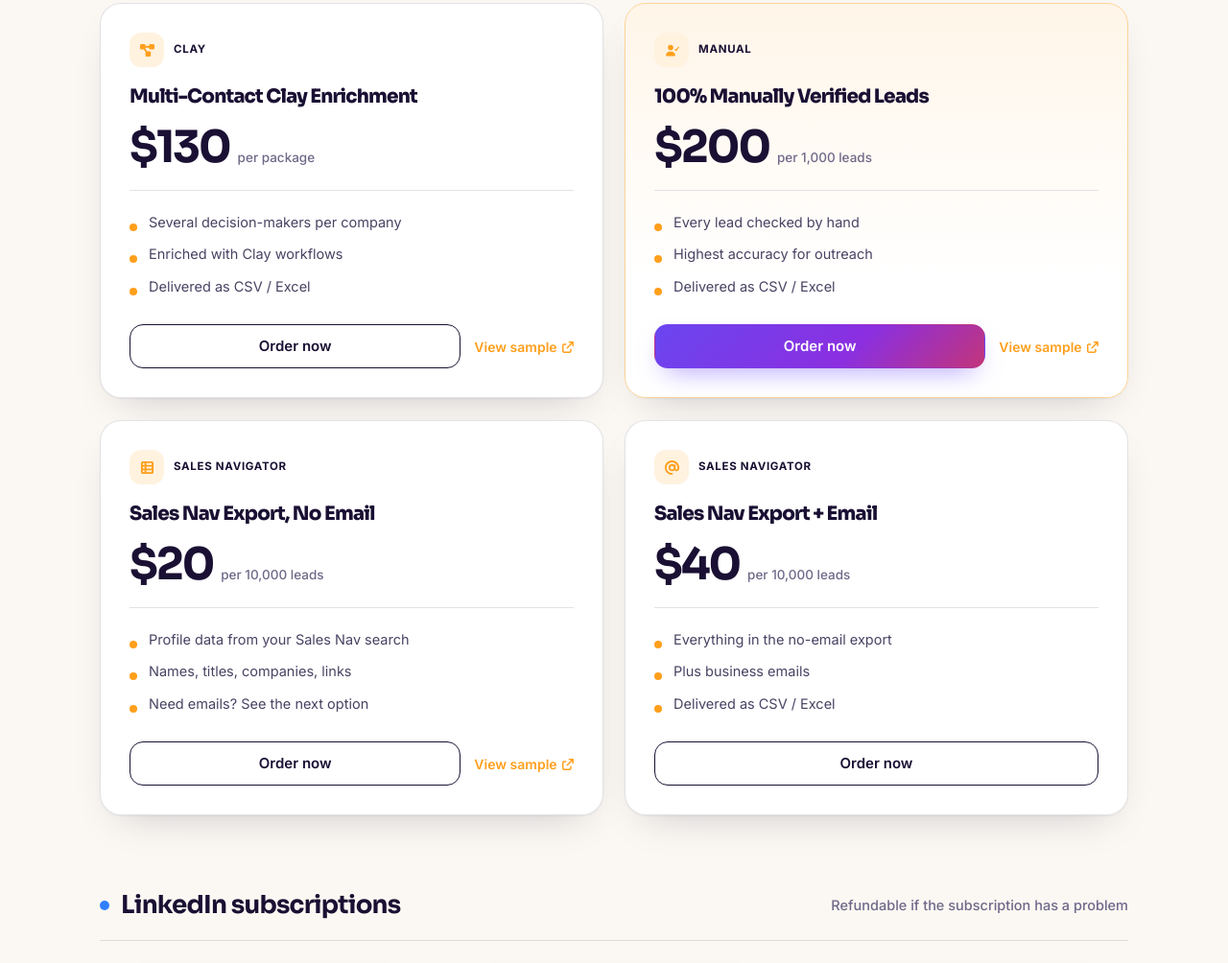
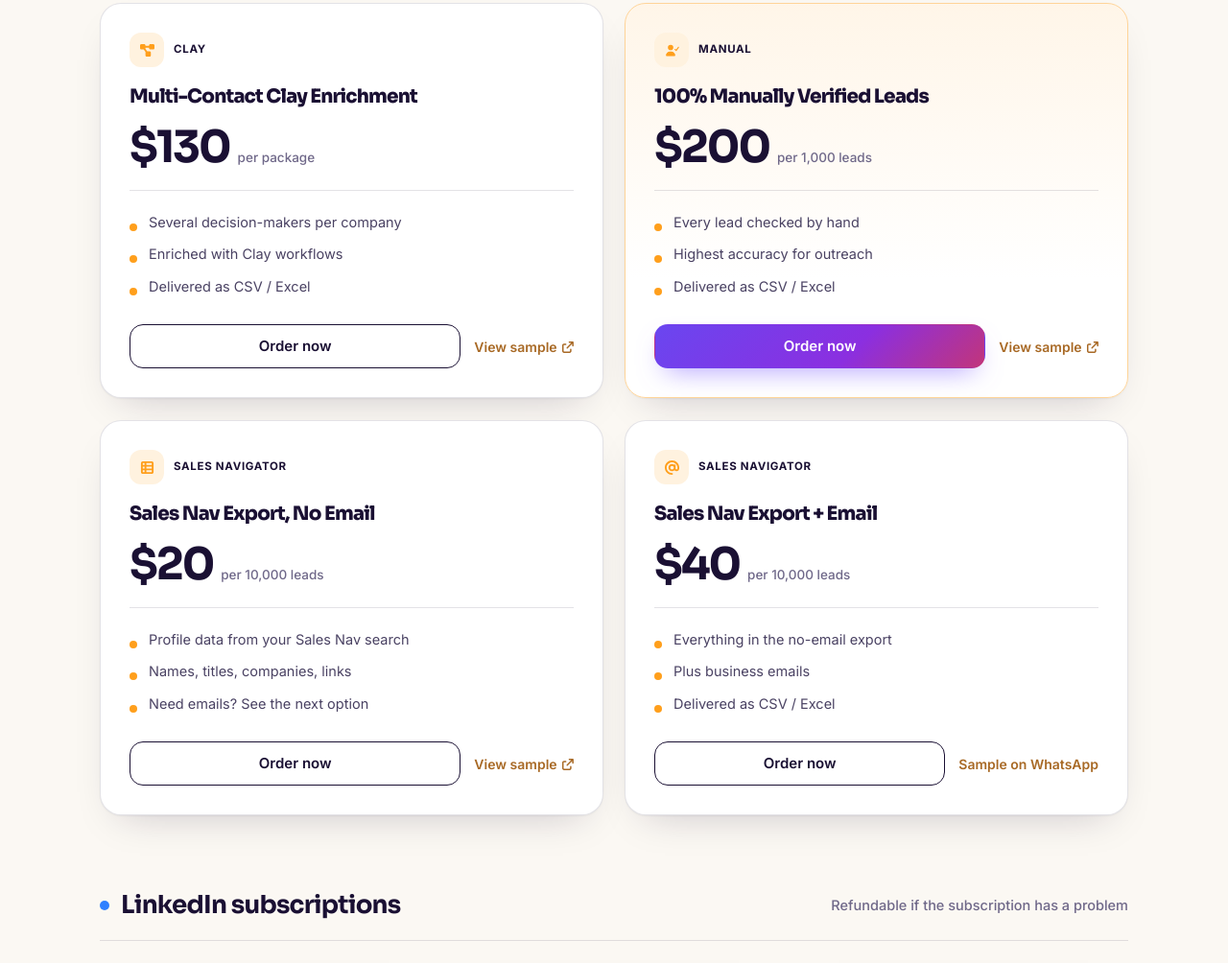
Before and after one commit to mehedi4upwork/lead-services, a plain HTML site: page index.html in a window 1280 px wide. Shown: the part 2032-3036 px from the top of the page at 96% size. Drawn offline with Linux system fonts and the light colour scheme.

Commit message:
Sales Nav + Email: sample via WhatsApp; darker sample link colour for contrast
Co-Authored-By: Claude Sonnet 5.5 <noreply@anthropic.com>
Claude-Session: https://claude.ai/code/session_01Quw8azerTM6zja7tU1JPGC

```diff
--- a/index.html
+++ b/index.html
@@ -27,7 +27,7 @@
     <link rel="preconnect" href="https://fonts.googleapis.com">
     <link rel="preconnect" href="https://fonts.gstatic.com" crossorigin>
     <link href="https://fonts.googleapis.com/css2?family=Inter:wght@400;500;600;700&amp;family=Sora:wght@500;600;700;800&amp;display=swap" rel="stylesheet">
-    <link rel="stylesheet" href="style.css?v=22">
+    <link rel="stylesheet" href="style.css?v=24">
 
     <!-- Structured data -->
     <script type="application/ld+json">
@@ -112,7 +112,7 @@
 <h3>Sales Nav Export + Email</h3>
 <div class="price"><span class="amount">$40</span><span class="per">per 10,000 leads</span></div>
 <ul class="features"><li><i class="ic fa-circle" aria-hidden="true"><svg viewBox="0 0 512 512" aria-hidden="true" focusable="false"><path d="M0 256a256 256 0 1 1 512 0 256 256 0 1 1-512 0"/></svg></i><span>Everything in the no-email export</span></li><li><i class="ic fa-circle" aria-hidden="true"><svg viewBox="0 0 512 512" aria-hidden="true" focusable="false"><path d="M0 256a256 256 0 1 1 512 0 256 256 0 1 1-512 0"/></svg></i><span>Plus business emails</span></li><li><i class="ic fa-circle" aria-hidden="true"><svg viewBox="0 0 512 512" aria-hidden="true" focusable="false"><path d="M0 256a256 256 0 1 1 512 0 256 256 0 1 1-512 0"/></svg></i><span>Delivered as CSV / Excel</span></li></ul>
-<div class="card-foot"><a class="btn btn-outline" href="https://wa.me/8801728471484?text=Hello%2C%20I%27m%20interested%20in%3A%2010K%20Sales%20Nav%20Export%2C%20With%20Email%20%28%2440%29" target="_blank" rel="noopener" data-service="10K Sales Nav Export, With Email ($40)">Order now</a></div>
+<div class="card-foot"><a class="btn btn-outline" href="https://wa.me/8801728471484?text=Hello%2C%20I%27m%20interested%20in%3A%2010K%20Sales%20Nav%20Export%2C%20With%20Email%20%28%2440%29" target="_blank" rel="noopener" data-service="10K Sales Nav Export, With Email ($40)">Order now</a><a class="sample" href="https://wa.me/8801728471484?text=Hello%2C%20I%20would%20like%20a%20sample%20for%3A%2010K%20Sales%20Nav%20Export%2C%20With%20Email" target="_blank" rel="noopener">Sample on WhatsApp</a></div>
 </article></div></div>
 <div class="group g-blue"><div class="group-head"><h3>LinkedIn subscriptions</h3><p>Refundable if the subscription has a problem</p></div><div class="grid g3"><article class="card">
 <div class="card-head"><span class="tag"><i class="ic fa-linkedin" aria-hidden="true"><svg viewBox="0 0 448 512" aria-hidden="true" focusable="false"><path d="M416 32H31.9C14.3 32 0 46.5 0 64.3v383.4C0 465.5 14.3 480 31.9 480H416c17.6 0 32-14.5 32-32.3V64.3c0-17.8-14.4-32.3-32-32.3M135.4 416H69V202.2h66.5V416zM102.2 96a38.5 38.5 0 1 1 0 77 38.5 38.5 0 1 1 0-77m282.1 320h-66.4V312c0-24.8-.5-56.7-34.5-56.7-34.6 0-39.9 27-39.9 54.9V416h-66.4V202.2h63.7v29.2h.9c8.9-16.8 30.6-34.5 62.9-34.5 67.2 0 79.7 44.3 79.7 101.9z"/></svg></i> LinkedIn</span></div>
--- a/style.css
+++ b/style.css
@@ -749,3 +749,4 @@ i.ic svg{width:1em;height:1em;fill:currentColor;display:block;flex:none}
 .btn-primary{background:linear-gradient(135deg,#6a46f0,#8b2fe0 60%,#c2357a)}
 .card.special{background:linear-gradient(135deg,#4f33e0 0%,#8b2fe0 55%,#c2357a 100%)}
 .section.alt{background:linear-gradient(135deg,#4a2fd6 0%,#5b3df0 50%,#8b2fe0 100%)}
+.card:not(.special) .sample{color:color-mix(in srgb,var(--c) 62%,#1a1033)}
```
Also changed, not shown: privacy.html (+1 -1 lines), terms.html (+1 -1 lines).
